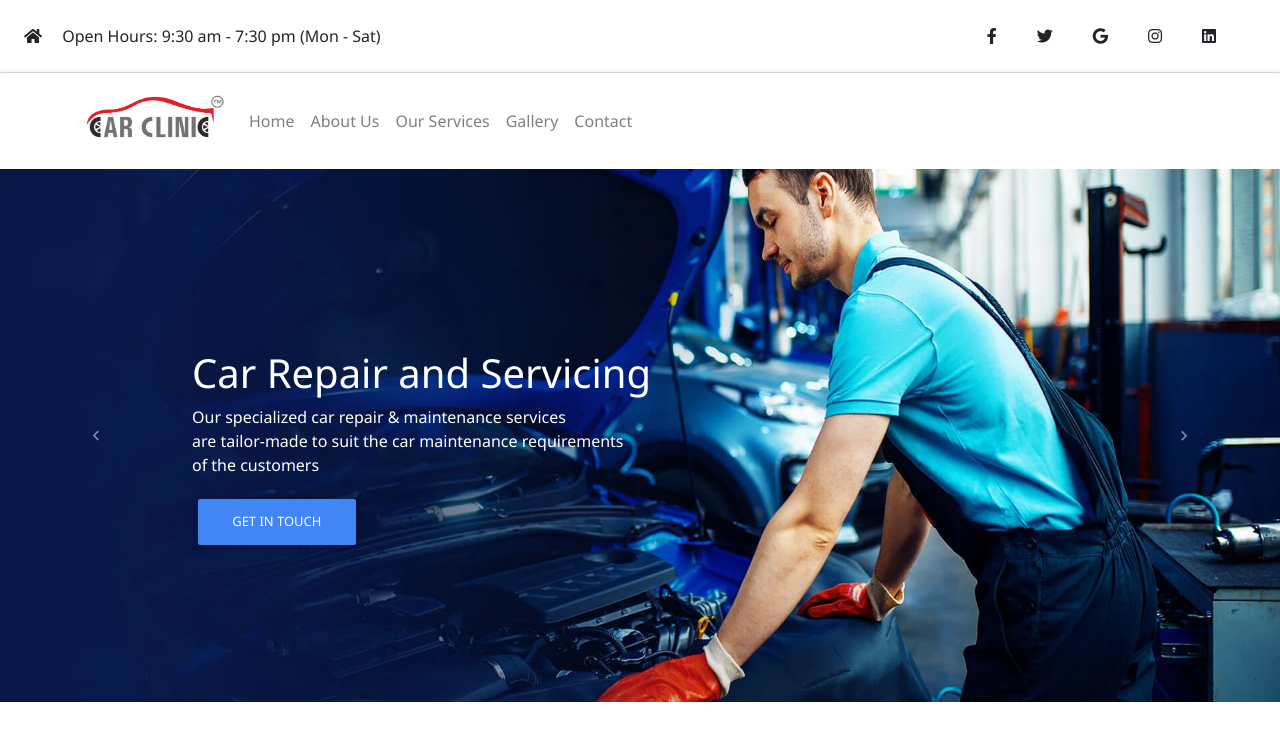
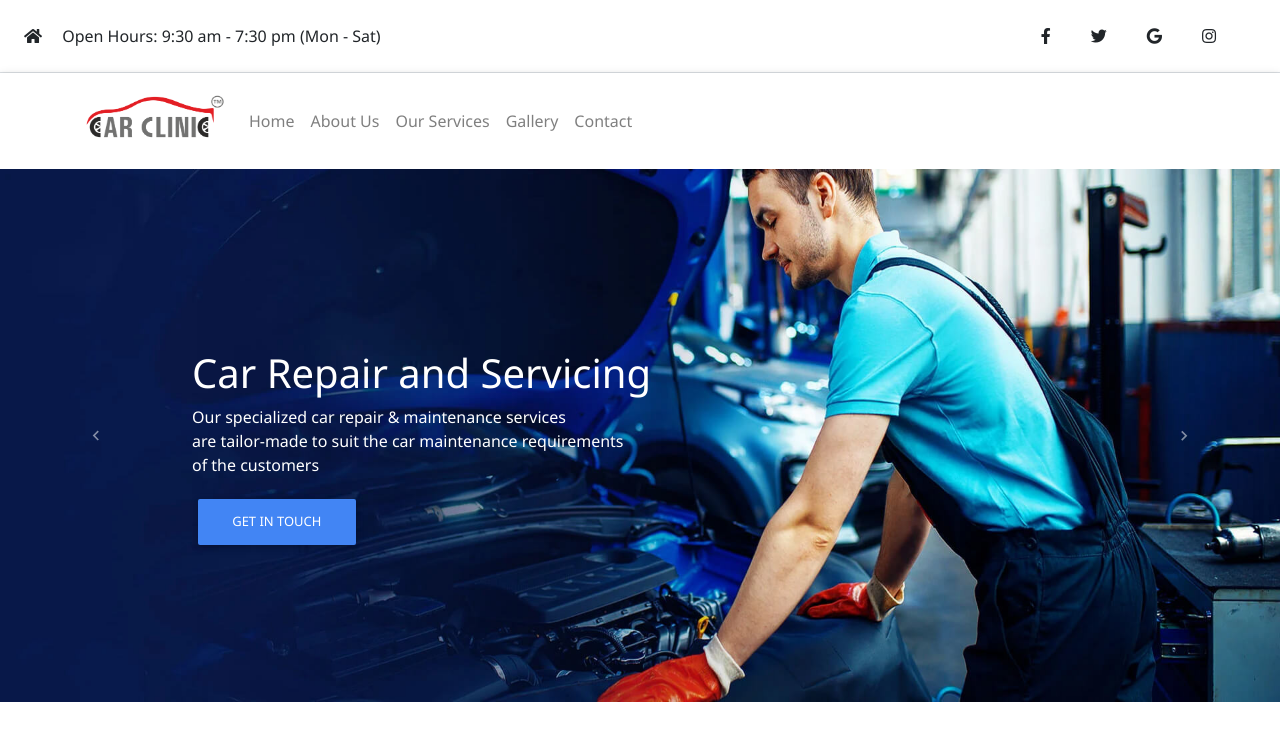
Before and after one commit to erohsikero/CarServiceSite, a React (Create React App) app: page / in a window 1280 px wide. Shown: the top 732 px of the page. Built offline with nearby package versions, Linux system fonts and the light colour scheme; grey boxes are pictures that could not be loaded.

Commit message:
removed linked in

```diff
--- a/src/components/Header/header.js
+++ b/src/components/Header/header.js
@@ -23,9 +23,6 @@ const Header = () => {
                 </a>
                 <a href='' className='me-4 text-reset'>
                     <MDBIcon fab icon="instagram" />
-                </a>
-                <a href='' className='me-4 text-reset'>
-                    <MDBIcon fab icon="linkedin" />
                 </a>
                 </div>
             </section>
```
